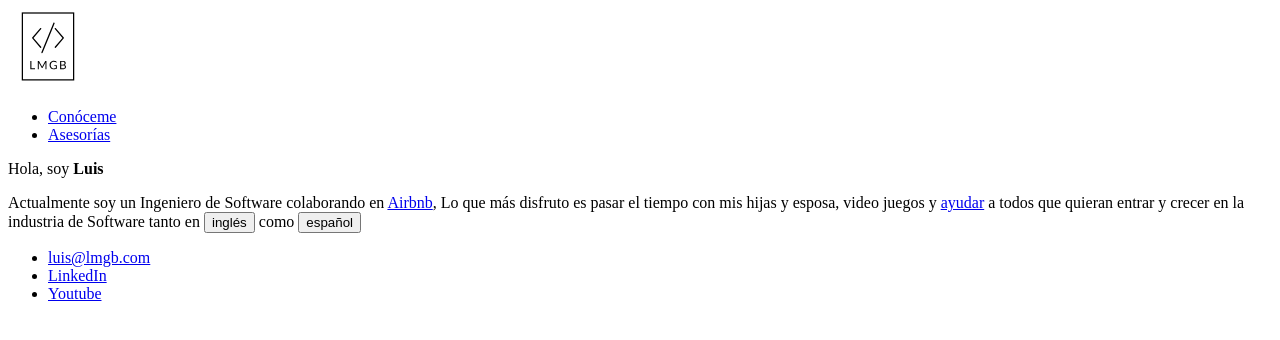
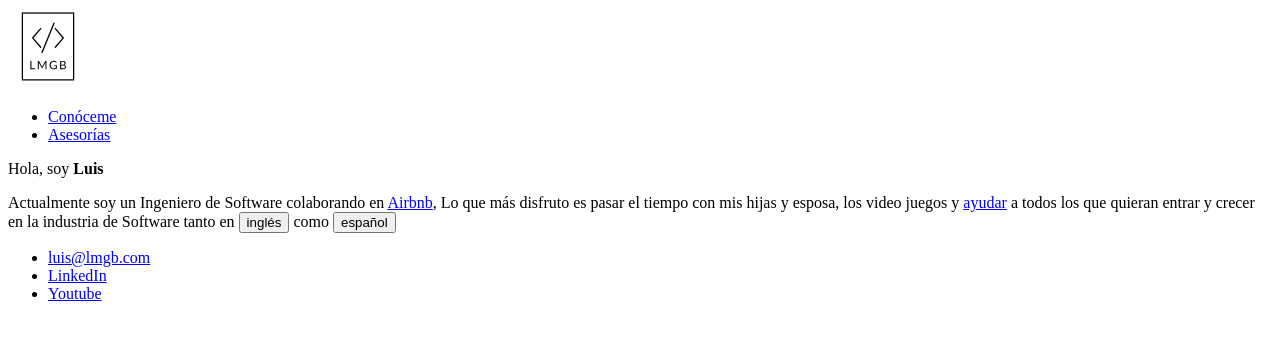
Before and after one commit to interactivelabs/lmgb, a Next.js app: page / in a window 1280 px wide. Both pictures are taken after a click on the button "spanish". Shown: the top 340 px of the page. Built offline with nearby package versions, Linux system fonts and the light colour scheme.

Commit message:
quick text fixes

```diff
--- a/components/pages/index_en.tsx
+++ b/components/pages/index_en.tsx
@@ -22,8 +22,8 @@ const IndexEn = () => {
           >
             Airbnb
           </LinkText>
-          , I enjoy spending time with my girls and playing video games, as well
-          as{' '}
+          , I enjoy spending time with my wife and daughters and playing video
+          games, as well as{' '}
           <LinkText href="/office" underline>
             helping
           </LinkText>{' '}
--- a/components/pages/index_es.tsx
+++ b/components/pages/index_es.tsx
@@ -22,13 +22,13 @@ const IndexEs = () => {
           >
             Airbnb
           </LinkText>
-          , Lo que más disfruto es pasar el tiempo con mis hijas y esposa, video
-          juegos y{' '}
+          , Lo que más disfruto es pasar el tiempo con mis hijas y esposa, los
+          video juegos y{' '}
           <LinkText href="/office" underline>
             ayudar
           </LinkText>{' '}
-          a todos que quieran entrar y crecer en la industria de Software tanto
-          en{' '}
+          a todos los que quieran entrar y crecer en la industria de Software
+          tanto en{' '}
           <TextButton onClick={setEn} underline>
             inglés
           </TextButton>{' '}
```
